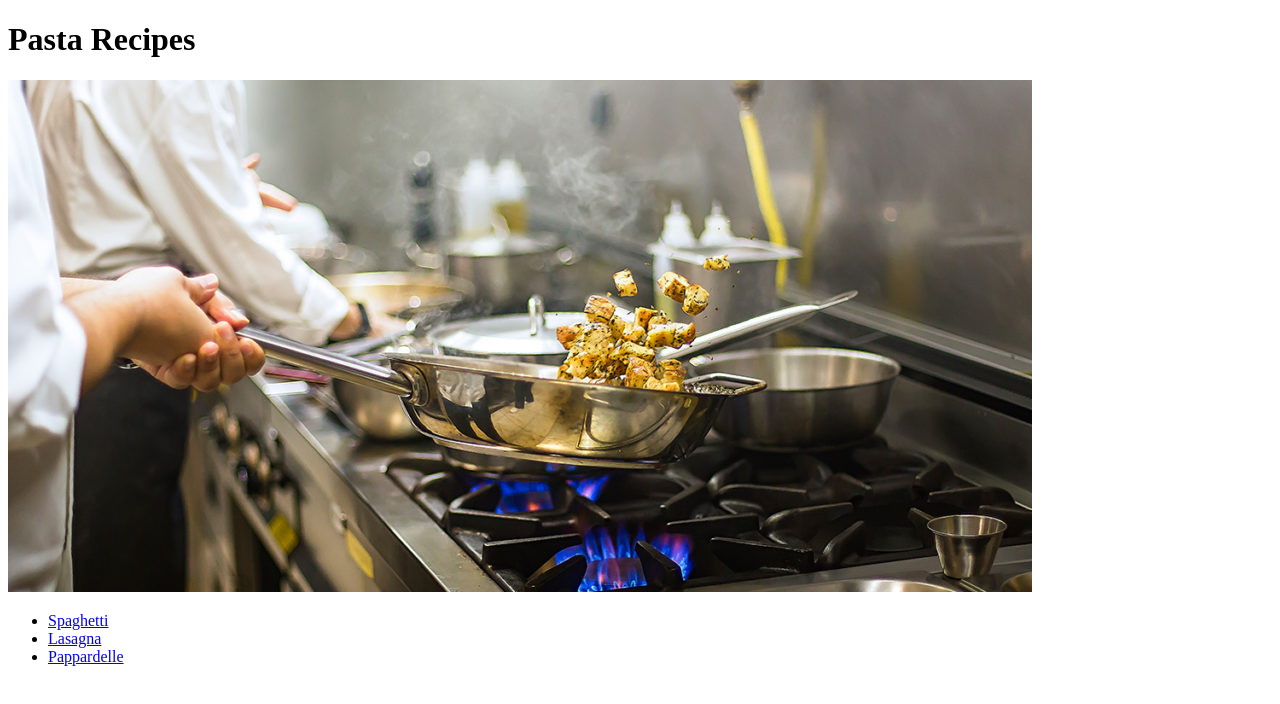
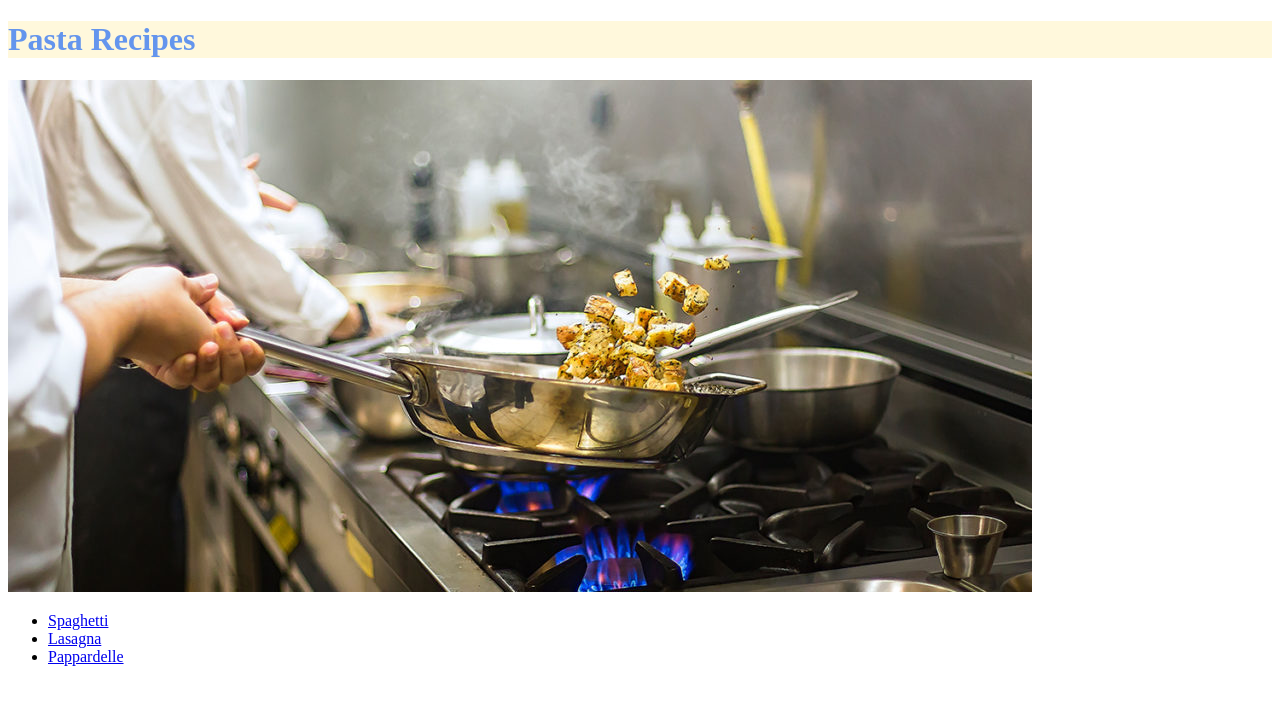
Before and after one commit to elinahub/odin-recipes, a plain HTML site: page index.html in a window 1280 px wide. Drawn offline with Linux system fonts and the light colour scheme.

Commit message:
Add index.html and styles.css

```diff
--- a/index.html
+++ b/index.html
@@ -4,12 +4,18 @@
     <meta charset="UTF-8">
     <meta http-equiv="X-UA-Compatible" content="IE=edge">
     <meta name="viewport" content="width=device-width, initial-scale=1.0">
-    <title>Recipes</title>
+    <link rel="stylesheet" href="styles.css">
+
+       <title>Recipes</title>
+
 </head>
 <body>
+<div class="header-text">
     <h1>Pasta Recipes</h1>
+</div>
  <img src="recipes/chef.jpg">
- <ul><li><a href="recipes/spaghetti.html">Spaghetti</a></li>
+ <ul>
+<li><a href="recipes/spaghetti.html">Spaghetti</a></li>
 <li><a href="recipes/lasagna.html">Lasagna</a></li>
 <li><a href="recipes/pappardelle.html">Pappardelle</a></li>
 </ul>
--- /dev/null
+++ b/styles.css
@@ -0,0 +1,5 @@
+/* styles.css */
+.header-text {
+    color: cornflowerblue;
+    background-color: cornsilk;
+}
```
